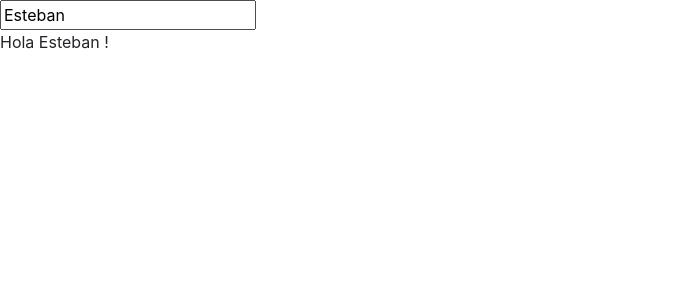
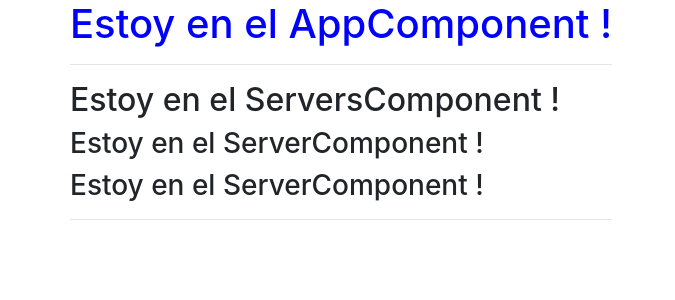
Before and after one commit to estebanbri/angular7, an Angular app: page / in a window 1280 px wide. Shown: the top 300 px of the page, without its empty margins (0-675 px from the left). Built offline with nearby package versions, Linux system fonts and the light colour scheme.

Commit message:
componente servers con 2 componentes server anidados

```diff
--- a/src/app/app.component.css
+++ b/src/app/app.component.css
@@ -0,0 +1,3 @@
+h1 {
+ color: blue;
+}
--- a/src/app/app.component.html
+++ b/src/app/app.component.html
@@ -1,2 +1,9 @@
-<input type="text" [(ngModel)]="nombre"/>
-<p>Hola {{ nombre }} !</p>
+<div class="container">
+    <div class="row">
+        <div class="col-xs-12">
+            <h1> Estoy en el AppComponent !</h1>
+            <hr>
+            <app-servers></app-servers>
+        </div>
+    </div>
+</div>
--- a/src/app/app.module.ts
+++ b/src/app/app.module.ts
@@ -3,10 +3,14 @@
 import { FormsModule } from '@angular/forms'
 
 import { AppComponent } from './app.component';
+import { ServerComponent } from './server/server.component';
+import { ServersComponent } from './servers/servers.component';
 
 @NgModule({
   declarations: [
-    AppComponent
+    AppComponent,
+    ServerComponent,
+    ServersComponent
   ],
   imports: [
     BrowserModule,
--- /dev/null
+++ b/src/app/server/server.component.html
@@ -0,0 +1 @@
+<h3> Estoy en el ServerComponent ! </h3>
--- /dev/null
+++ b/src/app/server/server.component.ts
@@ -0,0 +1,11 @@
+import { Component } from '@angular/core';
+
+@Component(
+    {
+        selector : 'app-server',
+        templateUrl : './server.component.html'
+    }
+)
+export class ServerComponent{
+
+}
--- /dev/null
+++ b/src/app/servers/servers.component.html
@@ -0,0 +1,4 @@
+<h2> Estoy en el ServersComponent !</h2>
+<app-server></app-server>
+<app-server></app-server>
+<hr>
--- /dev/null
+++ b/src/app/servers/servers.component.ts
@@ -0,0 +1,15 @@
+import { Component, OnInit } from '@angular/core';
+
+@Component({
+  selector: 'app-servers',
+  templateUrl: './servers.component.html',
+  styleUrls: ['./servers.component.css']
+})
+export class ServersComponent implements OnInit {
+
+  constructor() { }
+
+  ngOnInit() {
+  }
+
+}
```
Also changed, not shown: src/app/servers/servers.component.css (added), 1 other file (tests, documents, lock files or other folders).
